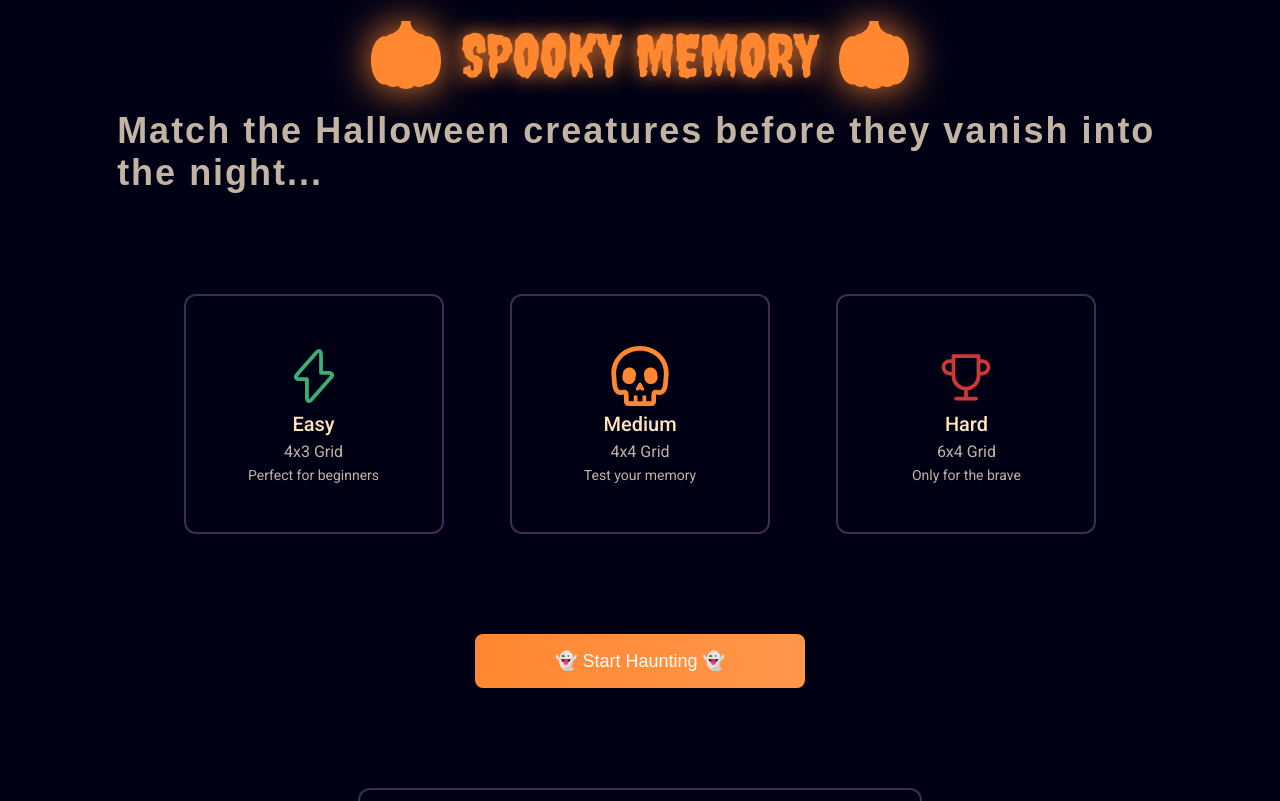
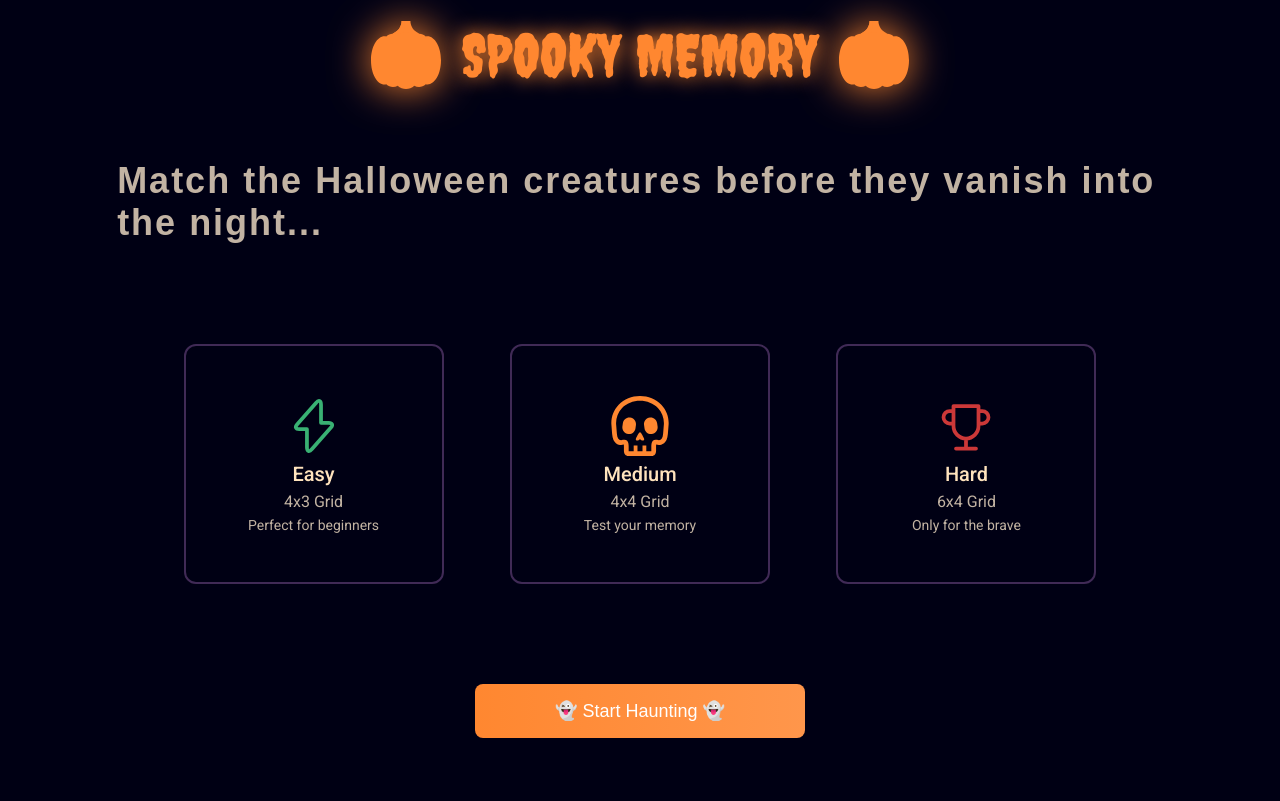
Before and after one commit to machadolucasalmeida/memoryGame, an Angular app: page / in a window 1280 px wide. Shown: the top 801 px of the page. Built offline with nearby package versions, Linux system fonts and the light colour scheme; a web font is replaced by a local one.

Commit message:
margin adjustment

```diff
--- a/src/app/components/pages/main-screen/main-screen.scss
+++ b/src/app/components/pages/main-screen/main-screen.scss
@@ -3,6 +3,7 @@ main {
     display: flex;
     align-items: center;
     justify-content: center;
+    margin: 50px 0px;
 
     .main-container {
         display: flex;
```
